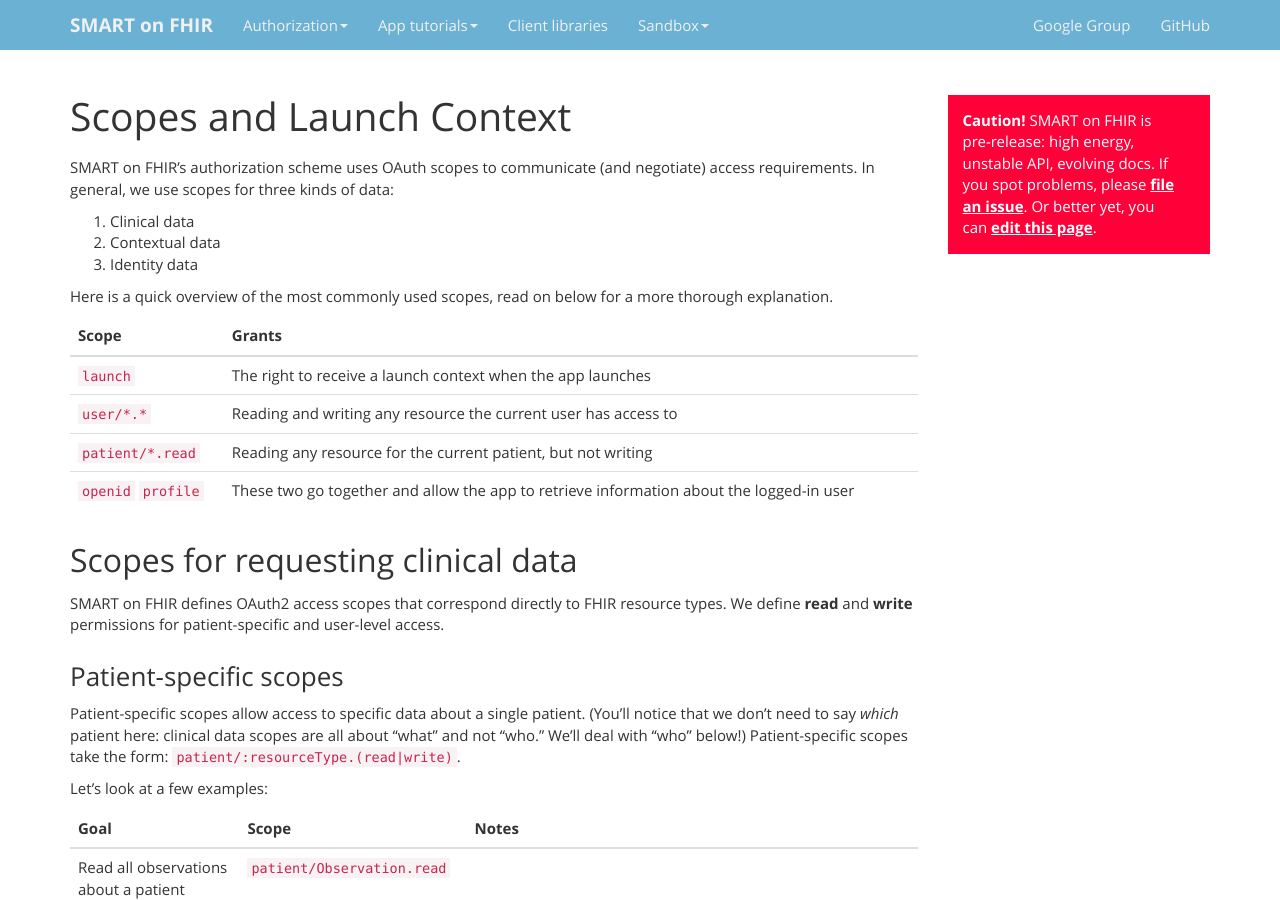
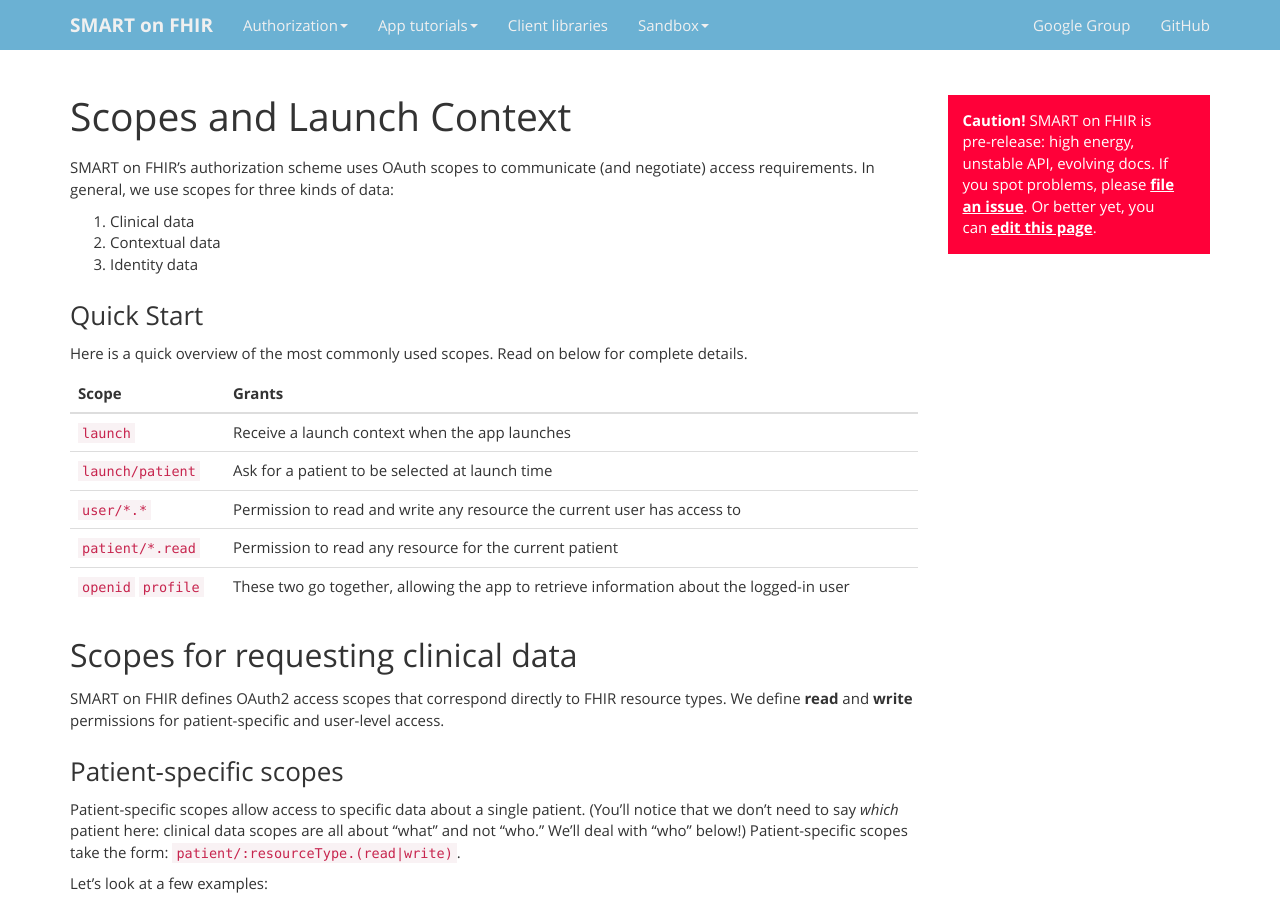
Before and after one commit to smart-on-fhir/smart-on-fhir.github.io, a Jekyll site: the page built from authorization/scopes-and-launch-context/index.md, in a window 1280 px wide and 900 px high. Built offline with Jekyll 4.4.1, drawn with Linux system fonts in a browser that asks for light colours; Markdown is read by kramdown in place of the engine named in the settings.

Commit message:
Update index.md

```diff
--- a/authorization/scopes-and-launch-context/index.md
+++ b/authorization/scopes-and-launch-context/index.md
@@ -13,14 +13,18 @@
 2. Contextual data
 3. Identity data
 
-Here is a quick overview of the most commonly used scopes, read on below for a more thorough explanation.
+
+### Quick Start
+
+Here is a quick overview of the most commonly used scopes. Read on below for complete details.
 
 Scope              | Grants
 -------------------|-------
-`launch`           | The right to receive a launch context when the app launches
-`user/*.*`         | Reading and writing any resource the current user has access to
-`patient/*.read`   | Reading any resource for the current patient, but not writing
-`openid` `profile` | These two go together and allow the app to retrieve information about the logged-in user
+`launch`           | Receive a launch context when the app launches
+`launch/patient`   | Ask for a patient to be selected at launch time
+`user/*.*`         | Permission to read and write any resource the current user has access to
+`patient/*.read`   | Permission to read any resource for the current patient
+`openid` `profile` | These two go together, allowing the app to retrieve information about the logged-in user
 
 ## Scopes for requesting clinical data
 
```
